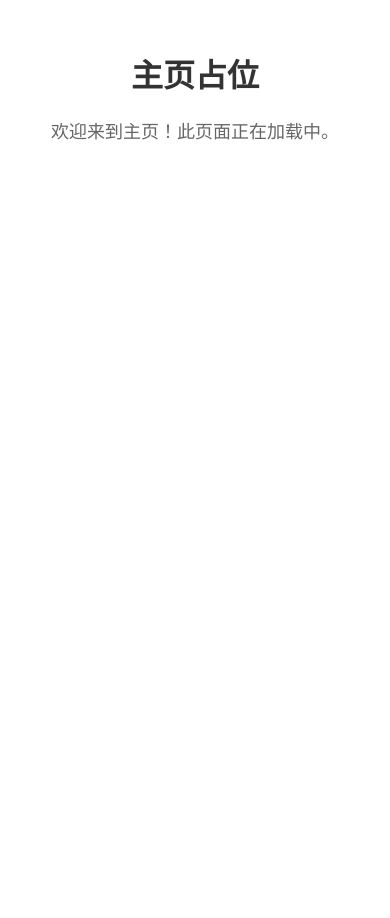
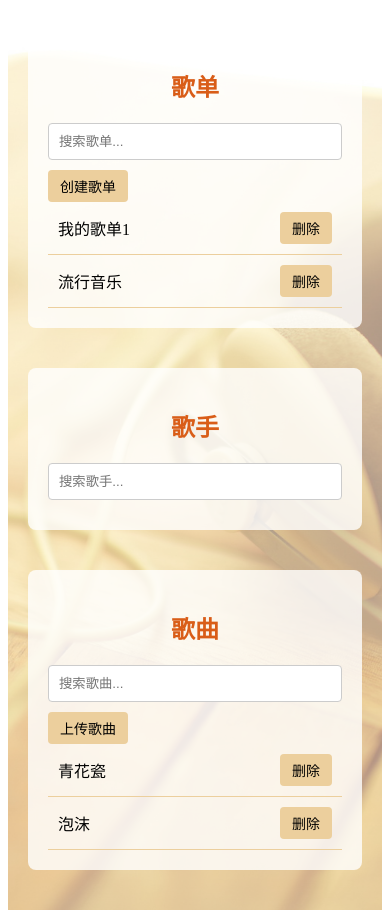
Before and after one commit to ssssssqy/Vue_Fastapi_Postgres_music_infosys, a Vue app in the folder music_pj/: page /home in a window 390 px wide. Before the commit the page ends 844 px from the top, so only its background shows below. Built offline with nearby package versions, Linux system fonts and the light colour scheme.

Commit message:
add artist module

```diff
--- a/music_pj/src/services/artist_service.js
+++ b/music_pj/src/services/artist_service.js
@@ -0,0 +1,24 @@
+import axios from 'axios';
+
+const API_BASE_URL = 'http://localhost:8000/api/artists'; // 后端 API 地址
+
+
+/**
+ * 获取所有歌手或按名称搜索歌手
+ * @param {string} searchQuery 搜索关键词（可选）
+ * @returns {Promise<Array>} 歌手列表
+ */
+export async function fetchArtists(searchQuery = "") {
+  const url = searchQuery ? `${API_BASE_URL}?search=${encodeURIComponent(searchQuery)}` : API_BASE_URL;
+
+  try {
+    const response = await fetch(url);
+    if (!response.ok) {
+      throw new Error(`请求失败: ${response.status}`);
+    }
+    return await response.json();
+  } catch (error) {
+    console.error("获取歌手数据失败:", error);
+    throw error;
+  }
+}
--- a/music_pj/src/views/Home.vue
+++ b/music_pj/src/views/Home.vue
@@ -1,29 +1,270 @@
 <template>
-    <div class="home">
-      <h1>主页占位</h1>
-      <p>欢迎来到主页！此页面正在加载中。</p>
+    <div class="home-container">
+      <!-- 左栏：歌单 -->
+      <div class="playlist-section">
+        <h2>歌单</h2>
+        <input
+          type="text"
+          placeholder="搜索歌单..."
+          v-model="playlistSearchQuery"
+          @input="searchPlaylists"
+        />
+        <button @click="createPlaylist">创建歌单</button>
+        <ul>
+          <li v-for="(playlist, index) in filteredPlaylists" :key="index">
+            {{ playlist.name }}
+            <button @click="deletePlaylist(index)">删除</button>
+          </li>
+        </ul>
+      </div>
+
+      <!-- 中栏：歌手
+      <div class="artist-section">
+        <h2>歌手</h2>
+        <input
+          type="text"
+          placeholder="搜索歌手..."
+          v-model="artistSearchQuery"
+          @input="searchArtists"
+        />
+        <ul>
+          <li v-for="(artist, index) in filteredArtists" :key="index">
+            {{ artist.name }}
+            <button @click="viewArtist(index)">查看</button>
+          </li>
+        </ul>
+      </div>
+   -->
+
+    <div class="artist-section">
+    <h2>歌手</h2>
+    <!-- 搜索框 -->
+    <input
+        type="text"
+        placeholder="搜索歌手..."
+        v-model="artistSearchQuery"
+        @input="searchArtists"
+    />
+    <!-- 搜索结果 -->
+    <ul>
+        <li v-for="artist in displayedArtists" :key="artist.id">
+        <div>
+            <strong>{{ artist.name }}</strong>
+            <p v-if="artist.genre">流派: {{ artist.genre }}</p>
+        </div>
+        </li>
+    </ul>
+    </div>
+
+
+      <!-- 右栏：歌曲 -->
+      <div class="song-section">
+        <h2>歌曲</h2>
+        <input
+          type="text"
+          placeholder="搜索歌曲..."
+          v-model="songSearchQuery"
+          @input="searchSongs"
+        />
+        <button @click="uploadSong">上传歌曲</button>
+        <ul>
+          <li v-for="(song, index) in filteredSongs" :key="index">
+            {{ song.title }}
+            <button @click="deleteSong(index)">删除</button>
+          </li>
+        </ul>
+      </div>
     </div>
   </template>
 
   <script>
+  import { fetchArtists } from "@/services/artist_service.js"; // 引入服务
+
   export default {
-    name: 'Home',
+    data() {
+      return {
+        playlists: [{ name: "我的歌单1" }, { name: "流行音乐" }],
+        artists: [],
+        songs: [{ title: "青花瓷" }, { title: "泡沫" }],
+        playlistSearchQuery: "",
+        artistSearchQuery: "",
+        songSearchQuery: "",
+      };
+    },
+    computed: {
+      filteredPlaylists() {
+        return this.playlists.filter((playlist) =>
+          playlist.name.includes(this.playlistSearchQuery)
+        );
+      },
+    // 根据搜索框内容过滤展示的歌手
+      displayedArtists() {
+        if (!this.artistSearchQuery) {
+            return this.artists; // 未搜索时显示所有歌手
+        }
+        return this.artists.filter((artist) =>
+            artist.name.includes(this.artistSearchQuery)
+        );
+    },
+      filteredSongs() {
+        return this.songs.filter((song) =>
+          song.title.includes(this.songSearchQuery)
+        );
+      },
+    },
+    methods: {
+
+      createPlaylist() {
+        const name = prompt("请输入新歌单名称：");
+        if (name) {
+          this.playlists.push({ name });
+        }
+      },
+      deletePlaylist(index) {
+        this.playlists.splice(index, 1);
+      },
+      searchPlaylists() {
+        console.log("搜索歌单：", this.playlistSearchQuery);
+      },
+},
+methods: {
+      async searchArtists() {
+        try {
+            this.artists = await fetchArtists(this.artistSearchQuery); // 使用服务方法
+        } catch (error) {
+            console.error("搜索歌手失败:", error);
+        }
+      },
+
+      async fetchArtists() {
+        try {
+            this.artists = await fetchArtists(); // 使用服务方法
+        } catch (error) {
+            console.error("加载歌手失败:", error);
+        }
+      },
+
+      mounted() {
+        this.fetchArtists(); // 页面加载时获取所有歌手
+      },
+      viewArtist(index) {
+        alert(`查看歌手详情：${this.artists[index].name}`);
+      },
+      searchSongs() {
+        console.log("搜索歌曲：", this.songSearchQuery);
+      },
+      uploadSong() {
+        const title = prompt("请输入歌曲名称：");
+        if (title) {
+          this.songs.push({ title });
+        }
+      },
+      deleteSong(index) {
+        this.songs.splice(index, 1);
+      },
+    },
   };
   </script>
 
   <style scoped>
-  .home {
-    text-align: center;
-    margin-top: 50px;
+  /* 页面背景及居中布局 */
+  .home-container {
+  display: flex;
+  justify-content: space-between;
+  align-items: flex-start;
+  padding: 20px;
+  min-height: 100vh;
+  position: relative; /* 确保伪元素可以覆盖整个容器 */
+  gap: 20px;
+  overflow: hidden; /* 防止内容溢出 */
+}
+
+.home-container::before {
+  content: "";
+  position: absolute;
+  top: 0;
+  left: 0;
+  right: 0;
+  bottom: 0;
+  background-image: url('./img/login_bg.png');
+  background-size: cover;
+  background-position: center;
+  background-repeat: no-repeat;
+  opacity: 0.5; /* 调整透明度，值在0到1之间 */
+  z-index: -1; /* 确保背景图片在其他内容的下面 */
+}
+
+
+  /* 栏目样式 */
+  .playlist-section,
+  .artist-section,
+  .song-section {
+    flex: 1;
+    max-width: 30%;
+    padding: 20px;
+    border-radius: 8px;
+    background-color: rgba(255, 255, 255, 0.8);
   }
 
-  h1 {
-    font-size: 32px;
-    color: #333;
+  h2 {
+    text-align: center;
+    font-size: 24px;
+    margin-bottom: 20px;
+    color: #d95d18;
   }
 
-  p {
-    font-size: 18px;
-    color: #666;
+  ul {
+    list-style: none;
+    padding: 0;
+    margin: 0;
+  }
+
+  li {
+    display: flex;
+    justify-content: space-between;
+    align-items: center;
+    padding: 10px;
+    border-bottom: 1px solid #eccf9d;
+  }
+
+  input {
+    width: 100%;
+    padding: 10px;
+    margin-bottom: 10px;
+    border: 1px solid #ccc;
+    border-radius: 4px;
+    box-sizing: border-box;
+  }
+
+  input:focus {
+    outline: none;
+    border-color: #eccf9d;
+  }
+
+  button {
+    padding: 6px 12px;
+    font-size: 14px;
+    background-color: #eccf9d;
+    color: black;
+    border: none;
+    border-radius: 4px;
+    cursor: pointer;
+  }
+
+  button:hover {
+    background-color: #f4e2c4;
+  }
+
+  @media (max-width: 768px) {
+    .home-container {
+      flex-direction: column;
+      align-items: stretch;
+    }
+    .playlist-section,
+    .artist-section,
+    .song-section {
+      max-width: 100%;
+      margin-bottom: 20px;
+    }
   }
   </style>
--- a/music_pj/src/views/Login.vue
+++ b/music_pj/src/views/Login.vue
@@ -61,16 +61,7 @@
         }
       },
 
-      goToRegister() {
-        this.$router.push('/register'); // 使用 Vue Router 进行页面跳转
-      },
-
     },
-    computed:{
-	    key(){
-	        return this.$route.path + Math.random();
-	    }
-	  }
 
   };
 
```
Also changed, not shown: music_pj/src/services/playlist_service.js (deleted, +0 -13 lines), music_pj/src/views/PlaylistManagement.vue (deleted, +0 -46 lines), music_pj/src/views/UserManagement.vue (deleted, +0 -42 lines), music_pj/src/services/song_service.js (deleted), music_pj/src/views/ArtistManagement.vue (deleted), music_pj/src/views/SongManagement.vue (deleted), 1 other file (tests, documents, lock files or other folders).
